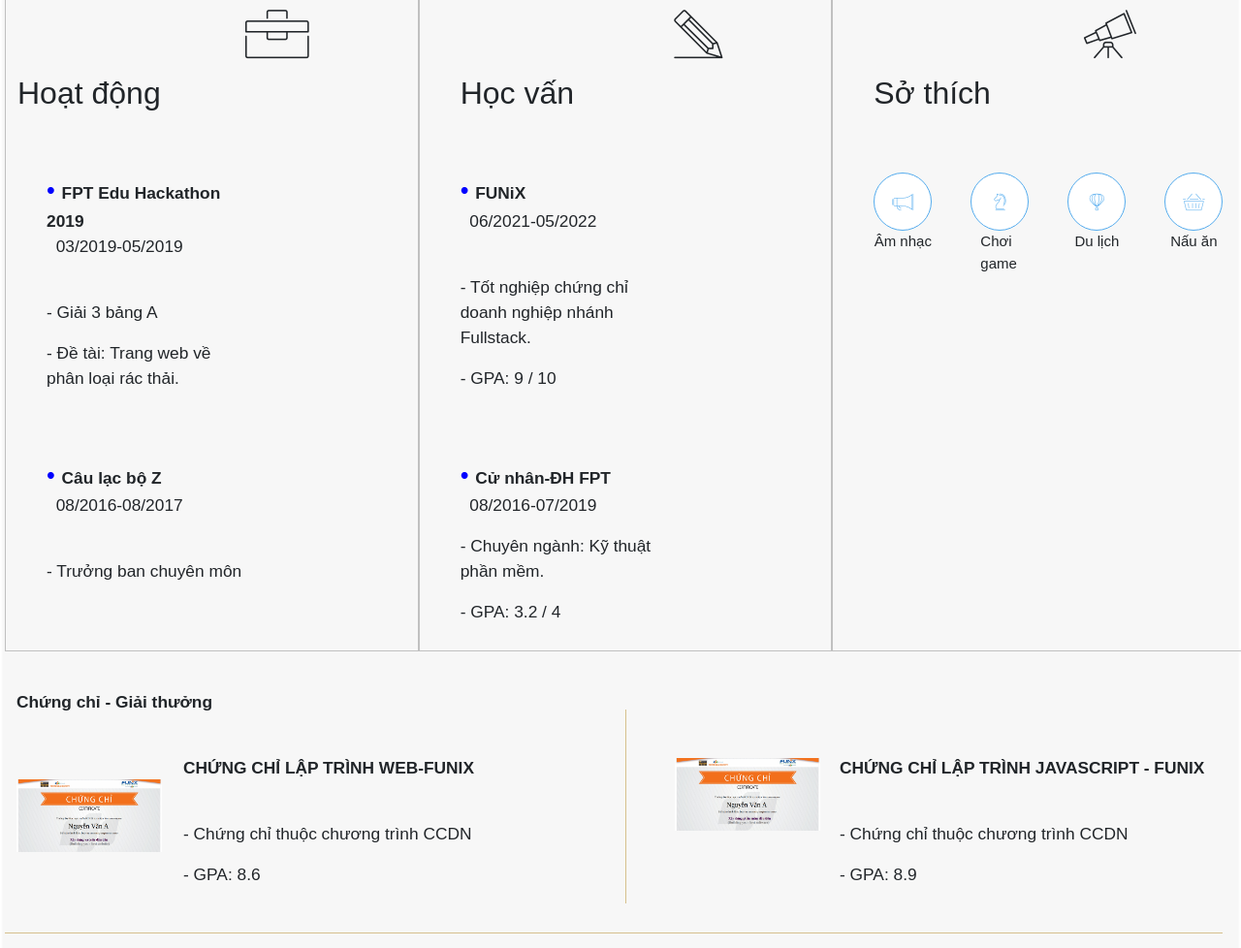
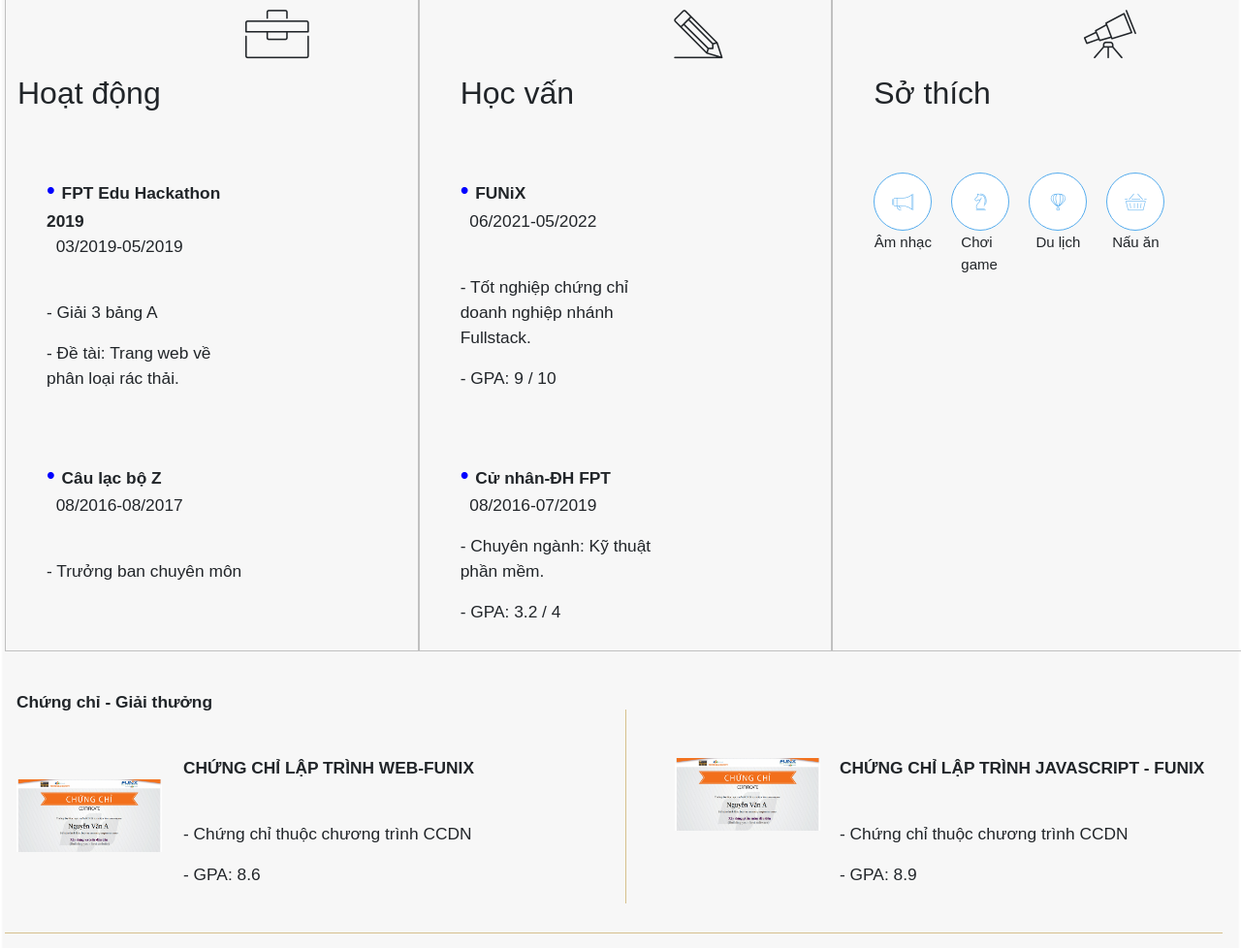
Before and after one commit to thuonglq/cvthuonglq.github.io, a plain HTML site: page index.html in a window 1280 px wide. Shown: the part 2016-2994 px from the top of the page at 97% size. Drawn offline with nearby package versions, Linux system fonts and the light colour scheme.

Commit message:
Add files via upload

```diff
--- a/css/laptop.css
+++ b/css/laptop.css
@@ -381,8 +381,8 @@ ul {
 .sothich3 {
   display: grid;
   grid-template-columns: 1fr 1fr 1fr 1fr;
-  grid-template-rows: 1fr;
-  column-gap: 40px;
+  grid-template-rows: 1fr 1fr;
+  column-gap: 20px;
 
   margin-top: 50px;
   padding-bottom: 10px;
```
